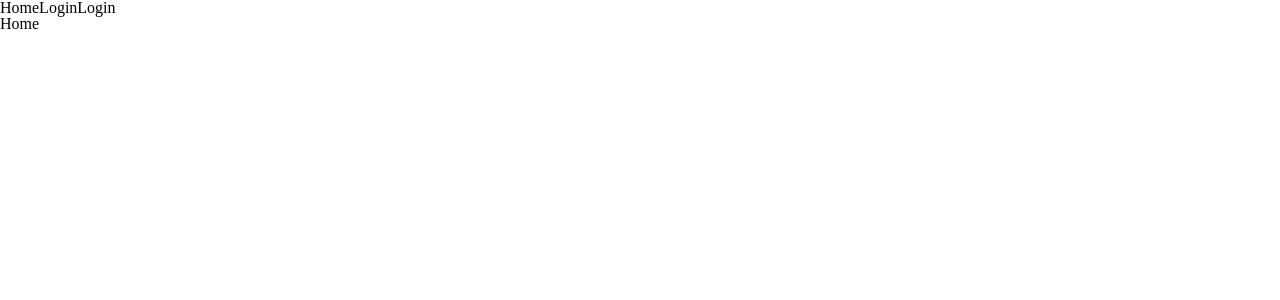
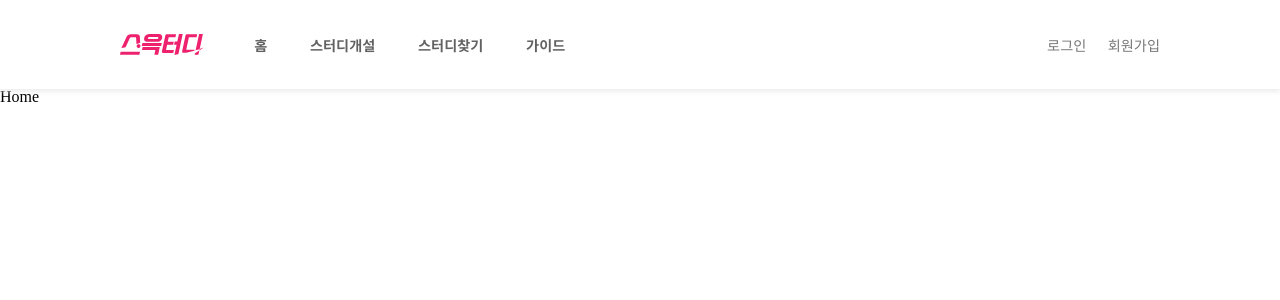
Before and after one commit to 5-TAYO/SSEUKTUDY, a React (Create React App) app in the folder frontend/: page / in a window 1280 px wide. Shown: the top 300 px of the page. Built offline with nearby package versions, Linux system fonts and the light colour scheme.

Commit message:
feat: 메인 헤더바 퍼블리싱 #9

```diff
--- a/frontend/src/components/common/MainNavBar.jsx
+++ b/frontend/src/components/common/MainNavBar.jsx
@@ -1,13 +1,53 @@
 import React from "react";
-import { Link } from "react-router-dom";
+import { Link, NavLink } from "react-router-dom";
+import HeaderLogoImg from "@images/HeaderLogo.svg";
+import "./MainNavBar.scss";
 
 function MainNavBar() {
+  const activeTabClassName = active => {
+    const prefix = "left-nav__link fs-16 btn--";
+    return active ? `${prefix}active` : `${prefix}unactive`;
+  };
   return (
-    <div>
-      <Link to="/">Home</Link>
-      <Link to="/login">Login</Link>
-      <Link to="/MyPage">Login</Link>
-    </div>
+    <nav id="MainNavBar" className="flex align-center">
+      <img className="title" alt="스윽터디로고" src={HeaderLogoImg} />
+      <div className="nav-container flex justify-space-between">
+        <nav className="left-nav notoBold">
+          <NavLink
+            className={({ isActive }) => activeTabClassName(isActive)}
+            to="/"
+          >
+            홈
+          </NavLink>
+          <NavLink
+            className={({ isActive }) => activeTabClassName(isActive)}
+            to="/study/regist"
+          >
+            스터디개설
+          </NavLink>
+          <NavLink
+            className={({ isActive }) => activeTabClassName(isActive)}
+            to="/study/list"
+          >
+            스터디찾기
+          </NavLink>
+          <NavLink
+            className={({ isActive }) => activeTabClassName(isActive)}
+            to="/mypage"
+          >
+            가이드
+          </NavLink>
+        </nav>
+        <nav className="right-nav notoReg">
+          <Link className="right-nav__link fs-16" to="/login">
+            로그인
+          </Link>
+          <Link className="right-nav__link fs-16" to="/">
+            회원가입
+          </Link>
+        </nav>
+      </div>
+    </nav>
   );
 }
 
--- a/frontend/src/components/common/MainNavBar.scss
+++ b/frontend/src/components/common/MainNavBar.scss
@@ -0,0 +1,41 @@
+#MainNavBar {
+  position: relative;
+
+  width: 100%;
+  height: vw(100px);
+
+  padding: 0 vw(135px);
+  box-shadow: 0px 3px 4px rgba(229, 229, 229, 0.65);
+
+  .title {
+    width: vw(95px); //fix__
+    height: vw(24px); //fix__
+    margin-right: vw(56px);
+  }
+
+  .nav-container {
+    width: 100%;
+    color: $GRAY_61;
+
+    .left-nav {
+      &__link + .left-nav__link {
+        margin-left: vw(48px);
+      }
+
+      .btn--active {
+        color: $PINK_SUB;
+      }
+
+      .btn--active {
+        color: $GRAY_61;
+      }
+    }
+
+    .right-nav {
+      color: $GRAY_76;
+      &__link + .right-nav__link {
+        margin-left: vw(24px);
+      }
+    }
+  }
+}
```
